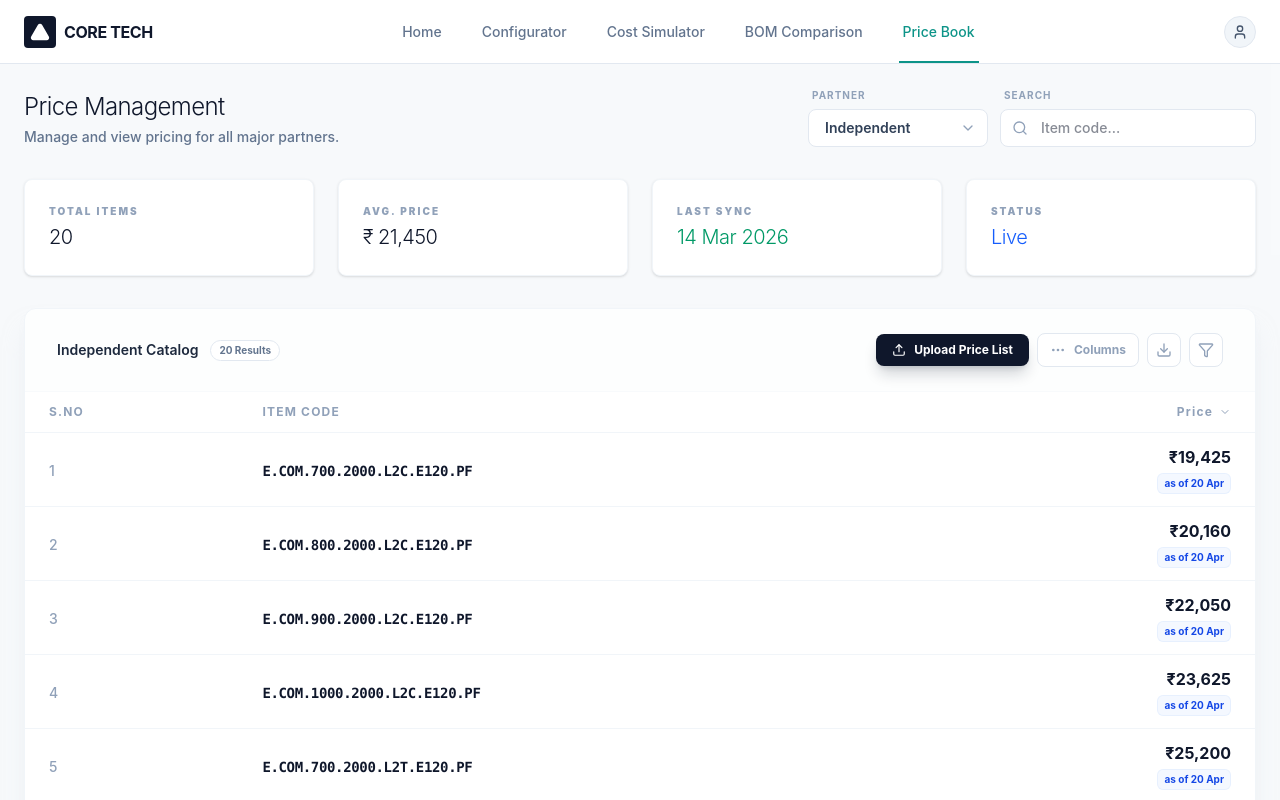
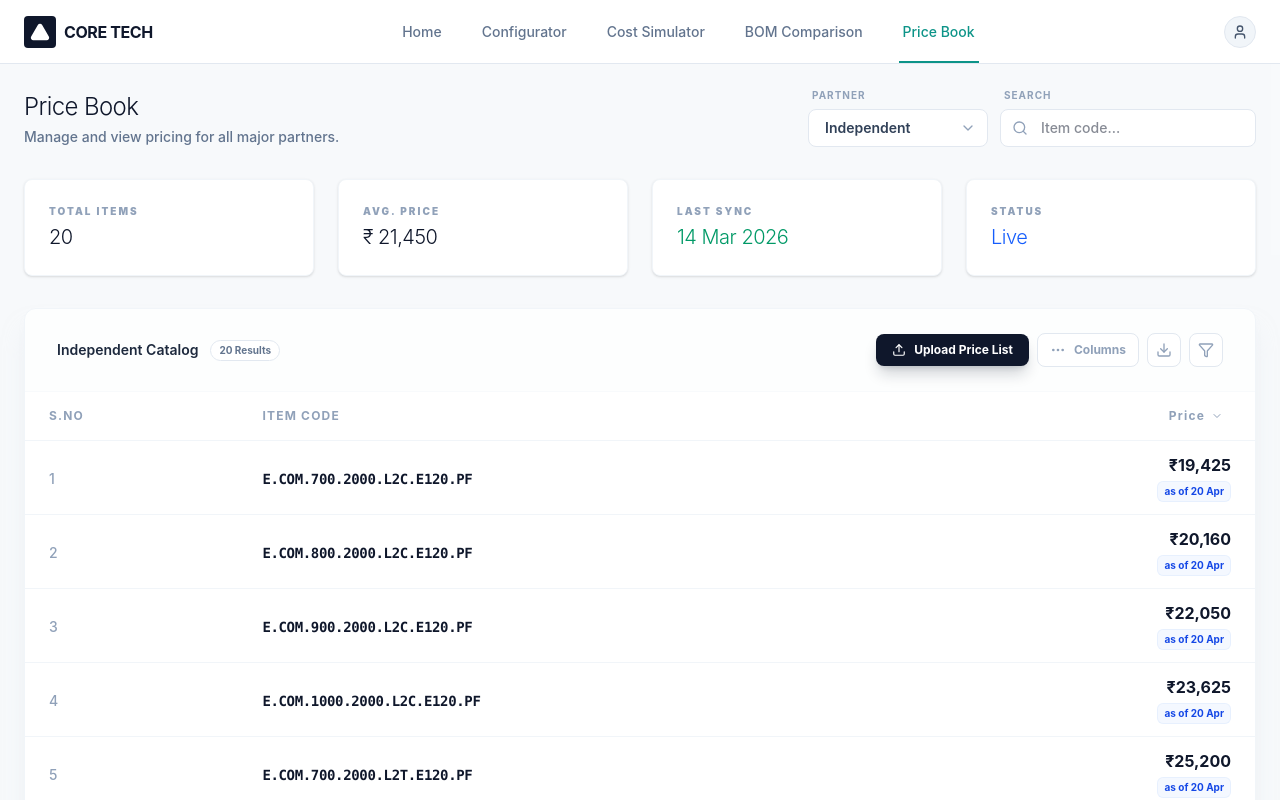
Before and after one commit to sivamsp5820/mvp-wittur, a React (Vite) app: page / in a window 1280 px wide. Both pictures are taken after a click on the button "Price Book". Shown: the top 800 px of the page. Built offline with nearby package versions, Linux system fonts and the light colour scheme.

Commit message:
feat: create PriceList component with customer selection, search, column management, and price versioning.

```diff
--- a/src/components/PriceList.tsx
+++ b/src/components/PriceList.tsx
@@ -57,6 +57,7 @@ export const PriceList: React.FC = () => {
   const [error, setError] = useState<string | null>(null);
   const [visibleColumns, setVisibleColumns] = useState<string[]>(PINNED_COLUMNS);
   const [isColumnPickerOpen, setIsColumnPickerOpen] = useState(false);
+  const [isPriceHistoryOpen, setIsPriceHistoryOpen] = useState(false);
 
   /**
    * HOW TO MAP AN API CALL TO THIS TABLE:
@@ -242,7 +243,7 @@ export const PriceList: React.FC = () => {
       {/* Header Section */}
       <div className="flex flex-col md:flex-row md:items-end justify-between gap-6">
         <div className="space-y-1">
-          <h2 className="text-2xl font-light text-slate-900 tracking-tight">Price Management</h2>
+          <h2 className="text-2xl font-light text-slate-900 tracking-tight">Price Book</h2>
           <p className="text-sm text-slate-500 font-medium">Manage and view pricing for all major partners.</p>
         </div>
 
@@ -442,20 +443,34 @@ export const PriceList: React.FC = () => {
                           exit={{ opacity: 0, width: 0 }}
                           transition={{ duration: 0.2, ease: "easeInOut" }}
                           className={cn(
-                            "px-6 py-3 text-xs font-bold text-slate-400 uppercase tracking-widest whitespace-nowrap overflow-hidden",
-                            col === 'Price' ? "text-right" : ""
+                            "px-6 py-3 text-xs font-bold text-slate-400 uppercase tracking-widest whitespace-nowrap",
+                            col === 'Price' ? "text-right z-30" : "overflow-hidden"
                           )}
                         >
                           {col === 'Price' ? (
-                            <div className="relative group/price inline-block text-right">
-                              <button className="flex items-center gap-1.5 hover:text-slate-600 transition-colors ml-auto">
+                            <div className="relative inline-block text-right">
+                              <button
+                                onClick={() => setIsPriceHistoryOpen(!isPriceHistoryOpen)}
+                                className={cn(
+                                  "flex items-center gap-1.5 transition-colors ml-auto px-2 py-1 rounded-md",
+                                  isPriceHistoryOpen ? "text-blue-600 bg-blue-50" : "hover:text-slate-600"
+                                )}
+                              >
                                 Price
-                                <ChevronDown className="w-3 h-3" />
+                                <ChevronDown className={cn("w-3 h-3 transition-transform", isPriceHistoryOpen && "rotate-180")} />
                               </button>
+
+                              <AnimatePresence>
+                                {isPriceHistoryOpen && (
+                                  <>
+                                    <div className="fixed inset-0 z-30" onClick={() => setIsPriceHistoryOpen(false)} />
                                     <motion.div
+                                      initial={{ opacity: 0, y: 10, scale: 0.95 }}
+                                      animate={{ opacity: 1, y: 0, scale: 1 }}
+                                      exit={{ opacity: 0, y: 10, scale: 0.95 }}
                                       drag
                                       dragMomentum={false}
-                                className="absolute top-full right-0 mt-2 w-72 bg-white border border-slate-200 rounded-xl shadow-2xl opacity-0 invisible group-hover/price:opacity-100 group-hover/price:visible transition-all z-20 overflow-hidden cursor-default"
+                                      className="absolute top-full right-0 mt-2 w-80 bg-white border border-slate-200 rounded-xl shadow-2xl z-40 overflow-hidden cursor-default"
                                       onClick={(e) => e.stopPropagation()}
                                     >
                                       <div className="p-3 border-b border-slate-100 bg-slate-50/50 flex items-center justify-between cursor-grab active:cursor-grabbing hover:bg-slate-100/50 transition-colors">
@@ -463,16 +478,27 @@ export const PriceList: React.FC = () => {
                                           <GripVertical className="w-3 h-3 text-slate-400" />
                                           <p className="text-[10px] font-black text-slate-700 uppercase tracking-widest">Version History</p>
                                         </div>
+                                        <div className="flex items-center gap-2">
                                           <span className="text-[9px] font-bold text-slate-500 bg-white px-1.5 py-0.5 rounded border border-slate-200 shadow-sm italic">Draggable</span>
+                                          <button
+                                            onClick={() => setIsPriceHistoryOpen(false)}
+                                            className="p-1 hover:bg-slate-200 rounded-full transition-colors"
+                                          >
+                                            <span className="sr-only">Close</span>
+                                            <svg className="w-3 h-3 text-slate-500" fill="none" viewBox="0 0 24 24" stroke="currentColor">
+                                              <path strokeLinecap="round" strokeLinejoin="round" strokeWidth={2} d="M6 18L18 6M6 6l12 12" />
+                                            </svg>
+                                          </button>
                                         </div>
-                                <div className="max-h-[400px] overflow-y-auto p-2 space-y-1">
+                                      </div>
+                                      <div className="max-h-[400px] overflow-y-auto p-2 space-y-3">
                                         {Object.entries(groupedVersions).sort(([y1], [y2]) => Number(y2) - Number(y1)).map(([year, months]) => {
                                           const isYearExpanded = expandedYears.includes(Number(year));
                                           return (
                                             <div key={year} className="bg-slate-50/30 rounded-lg overflow-hidden border border-transparent hover:border-slate-100 transition-all">
                                               <button
                                                 onClick={() => toggleYear(Number(year))}
-                                          className="w-full flex items-center justify-between px-3 py-2 text-xs font-bold text-slate-800 hover:text-slate-950 transition-colors"
+                                                className="w-full flex items-center justify-between pl-4 pr-3 py-2.5 text-xs font-bold text-slate-800 hover:text-slate-950 transition-colors"
                                               >
                                                 <span className="flex items-center gap-2">
                                                   <ChevronRight className={cn("w-3 h-3 text-slate-400 transition-transform", isYearExpanded && "rotate-90")} />
@@ -491,7 +517,7 @@ export const PriceList: React.FC = () => {
                                                     exit={{ height: 0 }}
                                                     className="overflow-hidden bg-white/50"
                                                   >
-                                              <div className="px-1 pb-1 space-y-0.5">
+                                                    <div className="px-1 pb-1 space-y-1.5">
                                                       {Object.entries(months).map(([month, MonthVersions]) => {
                                                         const monthKey = `${year}-${month}`;
                                                         const isMonthExpanded = expandedMonths.includes(monthKey);
@@ -499,7 +525,7 @@ export const PriceList: React.FC = () => {
                                                           <div key={month} className="rounded-lg overflow-hidden border border-slate-50">
                                                             <button
                                                               onClick={() => toggleMonth(monthKey)}
-                                                        className="w-full flex items-center justify-between px-3 py-1.5 text-[10px] font-black text-slate-600 uppercase tracking-widest hover:text-slate-800 hover:bg-slate-50/50 transition-colors"
+                                                              className="w-full flex items-center justify-between pl-12 pr-3 py-1.5 text-[10px] font-black text-slate-600 uppercase tracking-widest hover:text-slate-800 hover:bg-slate-50/50 transition-colors"
                                                             >
                                                               <span className="flex items-center gap-1.5">
                                                                 <ChevronRight className={cn("w-2.5 h-2.5 text-slate-400 transition-transform", isMonthExpanded && "rotate-90")} />
@@ -519,9 +545,12 @@ export const PriceList: React.FC = () => {
                                                                     {MonthVersions.map((v) => (
                                                                       <button
                                                                         key={v.id}
-                                                                  onClick={() => setSelectedVersionId(v.id)}
+                                                                        onClick={() => {
+                                                                          setSelectedVersionId(v.id);
+                                                                          setIsPriceHistoryOpen(false);
+                                                                        }}
                                                                         className={cn(
-                                                                    "w-full text-left px-3 py-2 rounded-lg text-xs transition-all relative group",
+                                                                          "w-full text-left pl-20 pr-3 py-2 rounded-lg text-xs transition-all relative group",
                                                                           selectedVersionId === v.id
                                                                             ? "bg-slate-900 text-white font-bold shadow-md shadow-slate-200"
                                                                             : "text-slate-800 font-medium hover:bg-white hover:shadow-sm border border-transparent hover:border-slate-100"
@@ -551,6 +580,9 @@ export const PriceList: React.FC = () => {
                                         })}
                                       </div>
                                     </motion.div>
+                                  </>
+                                )}
+                              </AnimatePresence>
                             </div>
                           ) : (
                             col
```
Lines whose indentation alone changed are shown as unchanged.
